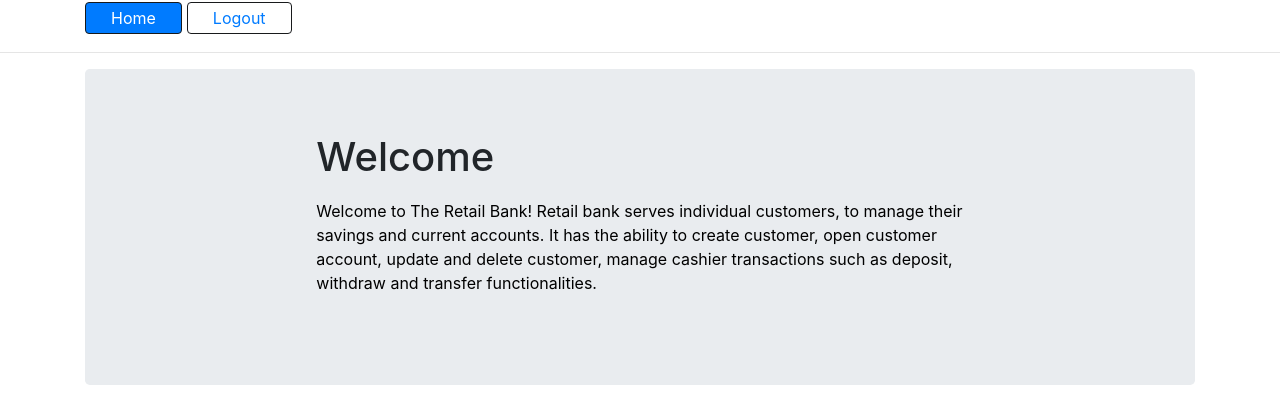
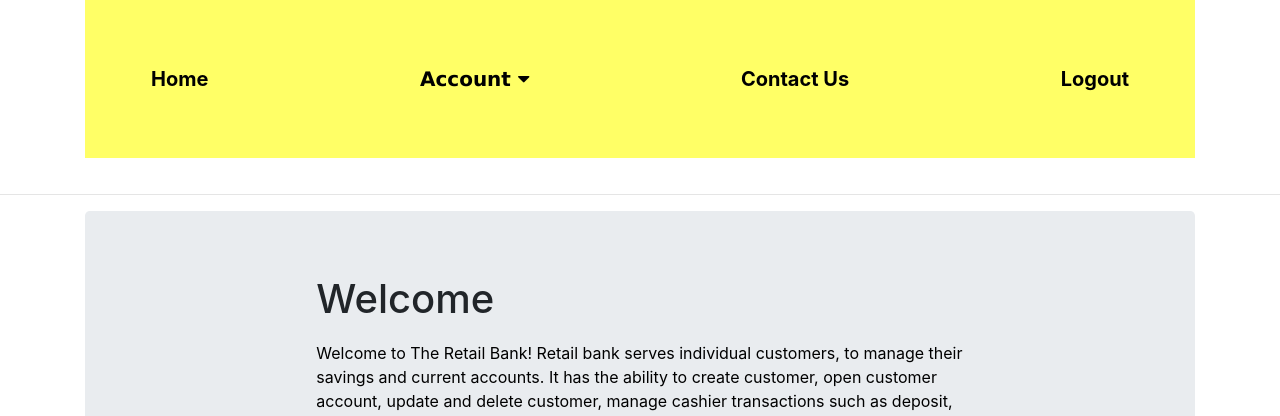
Before and after one commit to satheesh22g/Banking-Application, a Flask app: page /dashboard in a window 1280 px wide. Shown: the part 151-567 px from the top of the page. Run offline with Flask 2, Linux system fonts and the light colour scheme; the visitor is signed in with stand-in values (Sample User, id 1); some libraries are stand-ins or nearby versions.

Commit message:
Update nav.html

```diff
--- a/templates/includes/nav.html
+++ b/templates/includes/nav.html
@@ -1,4 +1,39 @@
-<nav>
+<div class="navbar" style="background-color:#ffff66 !important; padding: 50px 50px;">
+  <a href="{{ url_for('dashboard') }}" style=" font-size:20px; " class="nav-link {% if home %}active{% endif %}">Home</a>
+  {% if not session['user'] %}
+  <a href="{{ url_for('login') }}" class="nav-link {% if login %}active{% endif %}">Log In</a>
+  {% else %}
+  {% if session['usert']=="executive" %}
+  <div class="subnav">
+    <button class="subnavbtn" style=" font-size:20px; ">Customer <i class="fa fa-caret-down"></i></button>
+    <div class="subnav-content" style="background-color:black !important;">
+      <a href="{{ url_for('addcustomer') }}" class="nav-link {% if addcustomer %}active{% endif %}">Add Customer</a>
+      <a href="{{ url_for('viewcustomer') }}" class="nav-link {% if viewcustomer %}active{% endif %}" >View Customer</a>
+      <a href="{{ url_for('editcustomer') }}" class="nav-link {% if editcustomer %}active{% endif %}">Edit Customer</a>
+      <a href="{{ url_for('customerstatus') }}" class="nav-link {% if customerstatus %}active{% endif %}">Customer Status</a>
+
+
+    </div>
+  </div>
+  {% endif %}
+  <div class="subnav">
+    <button class="subnavbtn" style=" font-size:20px; ">Account <i class="fa fa-caret-down"></i></button>
+    <div class="subnav-content" style="background-color:black !important;">
+      <a href="{{ url_for('addaccount') }}" class="nav-link {% if addaccount %}active{% endif %}">Add Account</a>
+      <a href="{{ url_for('viewaccount') }}" class="nav-link {% if viewaccount %}active{% endif %}">View Account</a>
+      <a href="{{ url_for('viewaccountstatus') }}" class="nav-link {% if viewaccountstatus %}active{% endif %}">Account Status</a>
+
+  <a href="{{ url_for('statement') }}" class="nav-link {% if statement %}active{% endif %}">Account Statement</a>
+       </div>
+  </div>
+
+
+
+  <a href="#contact" style=" font-size:20px; ">Contact Us</a>
+  <a href="{{ url_for('logout') }}" class="nav-link" style=" font-size:20px; ">Logout</a>
+  {% endif %}
+</div>
+<!--<nav>
     <ul class="nav nav-pills">
         <li class="nav-item"><a href="{{ url_for('dashboard') }}" class="nav-link {% if home %}active{% endif %}">Home</a></li>
 
@@ -19,4 +54,4 @@
         <li class="nav-item"><a href="{{ url_for('logout') }}" class="nav-link">Logout</a></li>
         {% endif %}
     </ul>
-</nav>
+</nav> -->
```
